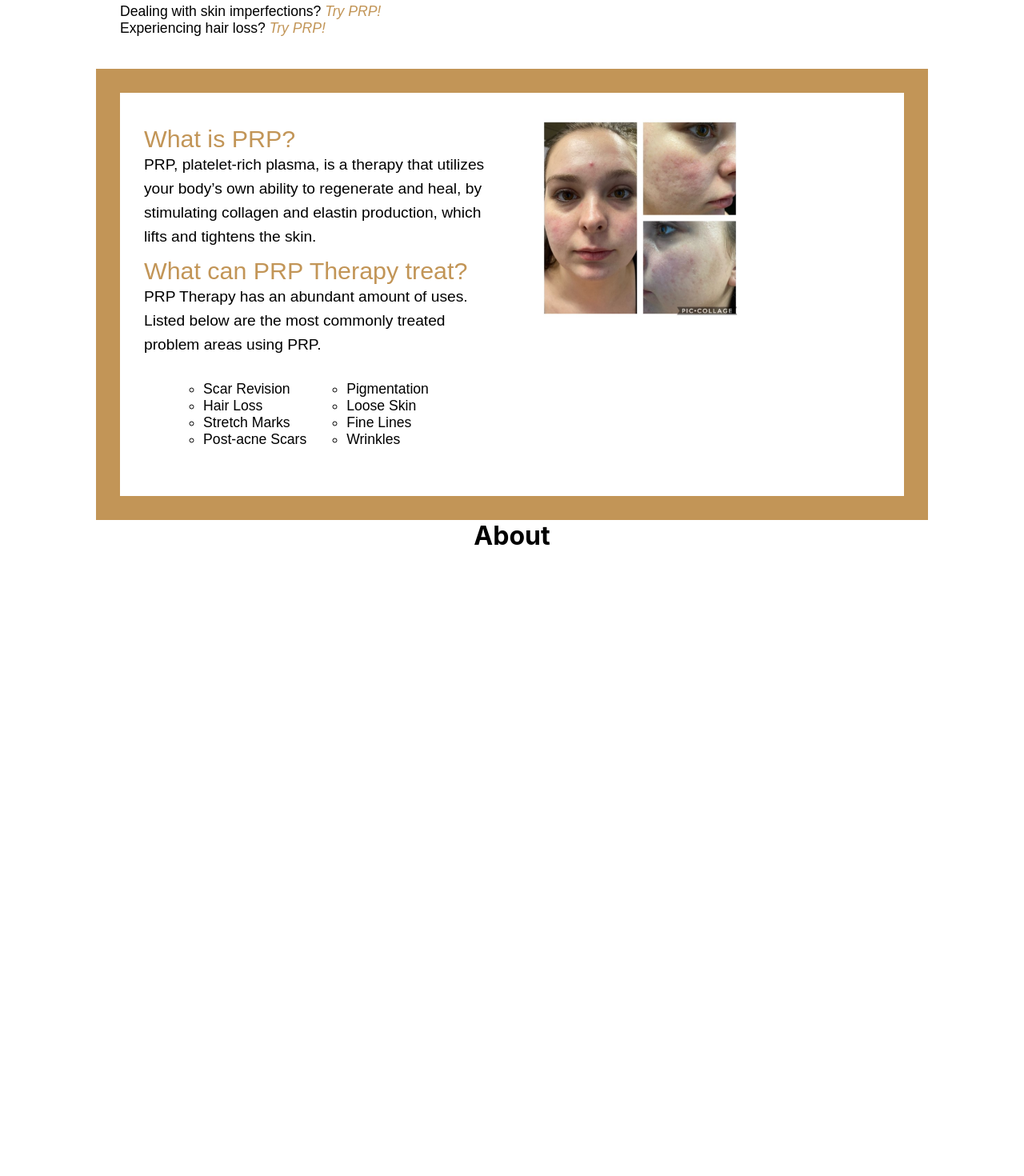
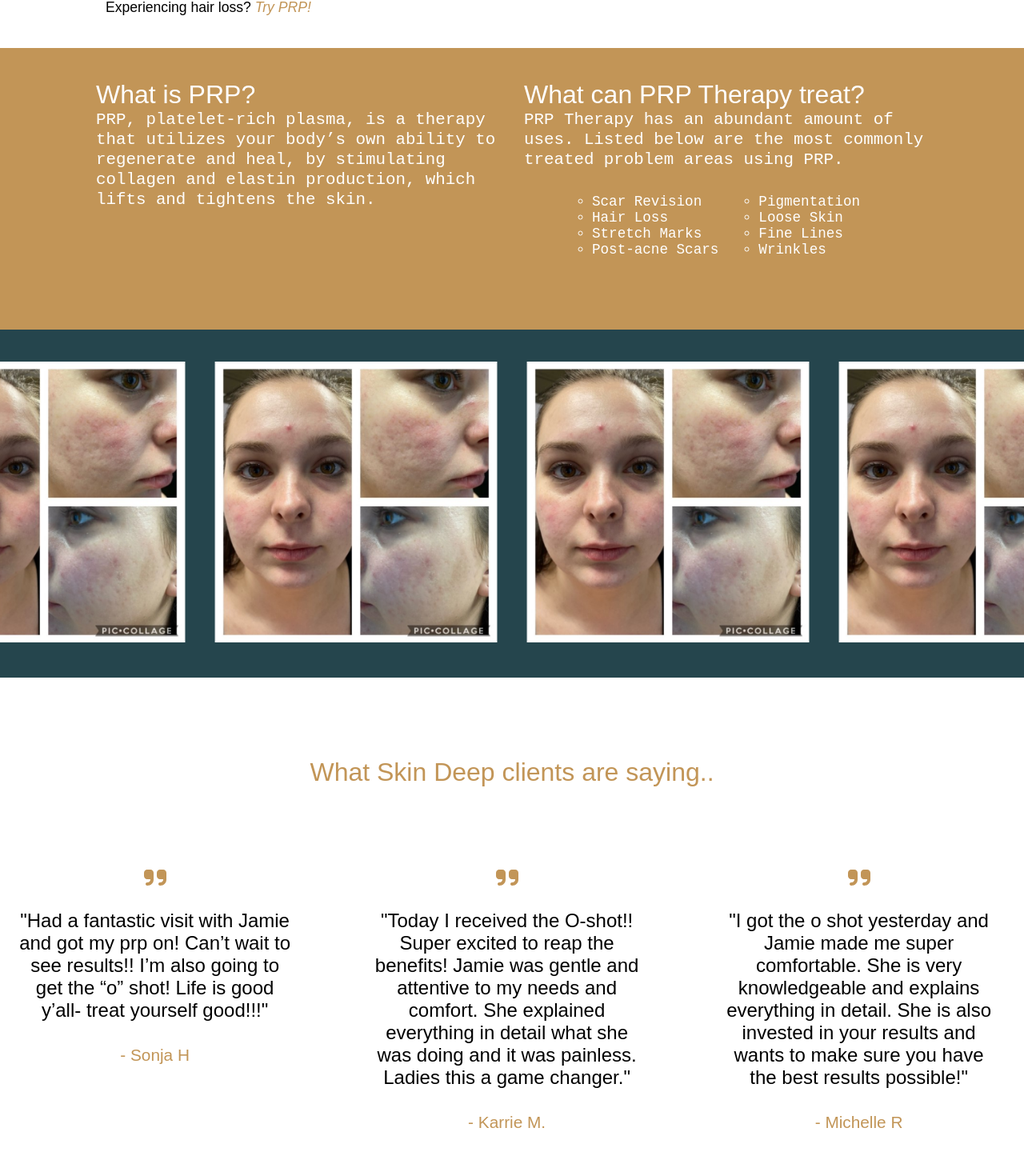
Before and after one commit to louieLouie117/skin-deep-app, a React (Create React App) app in the folder client/: page / in a window 1280 px wide. Shown: the part 708-2178 px from the top of the page at 80% size. Before the commit the page ends 1397 px from the top, so only its background shows below. Built offline with nearby package versions, Linux system fonts and the light colour scheme.

Commit message:
PRPandReviews

```diff
--- a/client/src/components/Menu.jsx
+++ b/client/src/components/Menu.jsx
@@ -1,14 +1,17 @@
 import React from 'react'
 
-const Menu = props => {
+const Menu = ({MenuHandler}) => {
+
+
   return (
     <div className='MenuContainer'>
         <ul>
-            <li>Home</li>
-            <li>PRP Services</li>
-            <li>About Skin Deep</li>
+            {/* <li>Home</li> */}
+            <li onClick={MenuHandler}>Home</li>
+            <li>Book Your Spot</li>
             <li>Contact Us</li>
-
+            {/* <li>About Skin Deep</li> */}
+            <li>More Health Services</li>
         </ul>
     </div>
   )
--- a/client/src/components/PRPServices.jsx
+++ b/client/src/components/PRPServices.jsx
@@ -5,16 +5,20 @@ const PRPServices = props => {
     <div className='PRPServices'>
 
       <header>
-      <h3>We are dedicated to helping you become the healthiest and most confident version of you.</h3>
+      <h3>Become the healthiest and most confident version of you.</h3>
         <p>Dealing with skin imperfections? <i>Try PRP!</i></p>
         <p>Experiencing hair loss? <i>Try PRP!</i></p>
       </header>
       <main>
         <section>
+          <div>
         <h2>What is PRP?</h2>
         <p>PRP, platelet-rich plasma, is a therapy that utilizes your body’s own ability to regenerate and heal, by stimulating collagen and elastin production, which lifts and tightens the skin. </p>
+        </div>
+        <div>
         <h2>What can PRP Therapy treat?</h2>
           <p>PRP Therapy has an abundant amount of uses. Listed below are the most commonly treated problem areas using PRP.</p>
+
           <ul>
           <div>
           <li>Scar Revision</li>
@@ -29,14 +33,25 @@ const PRPServices = props => {
           <li>Wrinkles</li>
           </div>
         </ul>
+        </div>
+
         </section>
+        <footer className='ImgFexGallery'>
+          <picture>
+            <img src="/img/assets/PRPResults1.png" alt="" />
+          </picture>
 
-        <section>
-        <picture>
-          <img src="/img/assets/PRPResults1.png" alt="" />
+          <picture>
+            <img src="/img/assets/PRPResults1.png" alt="" />
+          </picture>
+          <picture>
+            <img src="/img/assets/PRPResults1.png" alt="" />
+          </picture>
+          <picture>
+            <img src="/img/assets/PRPResults1.png" alt="" />
+          </picture>
+        </footer>
 
-          </picture>
-        </section>
         </main>
 
 
--- /dev/null
+++ b/client/src/components/Reviews.jsx
@@ -0,0 +1,47 @@
+import React from 'react'
+import { FontAwesomeIcon } from '@fortawesome/react-fontawesome'
+import { faQuoteRight } from '@fortawesome/free-solid-svg-icons'
+
+// import { solid, regular, brands, icon } from '@fortawesome/fontawesome-svg-core/import.macro' // <-- import styles to be used
+
+
+
+const Reviews = props => {
+
+  const quotesIcon = <FontAwesomeIcon icon={faQuoteRight} />
+
+
+  return (
+    <div className='ReviewsContainer'>
+      <h1>What Skin Deep clients are saying..</h1>
+      <ul className='ImgFexGallery'>
+
+      <li>
+          <h1>{quotesIcon}</h1>
+          <p>"Had a fantastic visit with Jamie and got my prp on! Can’t wait to see results!! I’m also going to get the “o” shot! Life is good y’all- treat yourself good!!!"</p>
+          <h2>- Sonja H</h2>
+        </li>
+
+        <li>
+        <h1>{quotesIcon}</h1>
+
+          <p>"Today I received the O-shot!! Super excited to reap the benefits! Jamie was gentle and attentive to my needs and comfort. She explained everything in detail what she was doing and it was painless. Ladies this a game changer."</p>
+          <h2>- Karrie M.</h2>
+        </li>
+
+
+        <li>
+        <h1>{quotesIcon}</h1>
+
+          <p>"I got the o shot yesterday and Jamie made me super comfortable. She is very knowledgeable and explains everything in detail. She is also invested in your results and wants to make sure you have the best results possible!"</p>
+          <h2>- Michelle R</h2>
+        </li>
+      </ul>
+
+
+    </div>
+  )
+}
+
+
+export default Reviews
--- a/client/src/modules/LandingPageStyles.css
+++ b/client/src/modules/LandingPageStyles.css
@@ -1,6 +1,19 @@
 .LandingPageContainer{
     display: grid;
 }
+
+.ImgFexGallery{
+    display: flex;
+    column-gap: 30px;
+    max-width: 99vw;
+    overflow: scroll;
+    /* padding-left: 30px; */
+}
+
+.ImgFexGallery::-webkit-scrollbar{
+    display: none;
+}
+
 
 .MainNavMenu{
     background: #25454D;
@@ -9,6 +22,9 @@
     padding: 15px 0;
     justify-items: center;
     align-items: center;
+    position: sticky;
+    top: 0;
+    z-index: 2;
 }
 
 .MainNavMenu img{
@@ -18,8 +34,8 @@
 
 
 .MainNavMenu img:first-of-type{
-    height: 30px;
-    width: 50px;
+    height: 25px;
+    width: 45px;
 }
 
 .MenuContainer{
@@ -31,6 +47,8 @@
     position: absolute;
     top: 90px;
     z-index: 3;
+    position: fixed;
+    top: 80px;
 
 }
 
@@ -117,7 +135,6 @@
 
 
 .PRPServices{
-    max-width: 65em;
     display: grid;
     justify-content: left;
     text-align: left;
@@ -127,14 +144,20 @@
 
 
 .PRPServices>header{
+    max-width: 65em;
+    justify-self: center;
     display: grid;
     padding: 30px;
 
 }
 
 .PRPServices>header h3{
-    font: 2.2em sans-serif;
+    font: 2.5em sans-serif;
 }
+
+/* .PRPServices>header h3 strong{
+    color: #C29557;
+} */
 .PRPServices>header p{
     font: 1.1em sans-serif;
 }
@@ -146,36 +169,48 @@
 .PRPServices>main{
     display: grid;
     background-color: #C29557;
-    padding: 30px;
+    /* padding: 30px; */
     row-gap: 30px;
+    width: 100vw;
 
 }
 
 .PRPServices>main section{
-    background: white;
     padding: 30px;
+    display: grid;
+    row-gap: 20px;
+    max-width: 65em;
+    justify-self: center;
+
 
 }
 
 .PRPServices>main section h2{
-    font: 1.9em sans-serif;
-    color: #C29557;
+    font: 2em sans-serif;
+    color: white;
     padding-top: 10px;
 }
 
 .PRPServices>main section p{
-    font: 1.2em sans-serif;
-    color: black;
-    line-height: 30px;
-}
+    font: 1.3em sans-serif;
+    color: white;
+    line-height: 25px;
+    /* font-family: Arial, Helvetica, sans-serif; */
+    font-family: 'Courier New', Courier, monospace;
+    }
 
-.PRPServices>main section picture img{
-    max-width: 260px;
+    .PRPServices>main footer{
+    background-color: #25454D;
+    padding: 40px;
+
+    }
+
+.PRPServices>main footer picture img{
+    max-width: 360px;
 }
 
 
 .PRPServices>main ul {
-    background: white;
    margin: 0;
     padding: 30px;
     justify-self: center;
@@ -183,13 +218,60 @@
 }
 
 .PRPServices>main ul li{
-    color: black;
+    color: white;
     list-style-type: circle;
+    font-family: 'Courier New', Courier, monospace;
+
 }
 
 .PRPServices main h1, .PRPServices main h2{
     color: white;
     font: 1.5em sans-serif;
+}
+
+
+/* Review component */
+
+.ReviewsContainer{
+    margin-top: 70px;
+    display: grid;
+}
+
+.ReviewsContainer>h1{
+    color: #C29557;
+    font-family: 'Gill Sans', 'Gill Sans MT', Calibri, 'Trebuchet MS', sans-serif;
+    font-weight: lighter;
+    font: 2em sans-serif;
+    margin: 30px;
+}
+
+/* .ReviewsContainer>ul{
+    justify-content: center;
+} */
+
+.ReviewsContainer>ul li p{
+    font: 1.5em sans-serif;
+}
+
+.ReviewsContainer>ul li h2{
+    color: #C29557;
+    font: 1.3em sans-serif;
+    margin: 30px;
+
+}
+
+.ReviewsContainer>ul li{
+    max-width: 350px;
+    min-width: 350px;
+    padding: 30px;
+
+}
+
+.ReviewsContainer>ul li h1 {
+    font: 2em sans-serif;
+    color: #C29557;
+    margin: 20px;
+
 }
 
 
@@ -213,10 +295,20 @@
         column-gap: 50px;
     }
 
-.PRPServices>main{
-    display: grid;
-    grid-template-columns: 1fr 1fr;
+
+
+    .PRPServices>main section{
+        display: grid;
+        grid-template-columns: 1fr 1fr ;
+        column-gap: 30px;
+        justify-items: center;
+    }
+
+.ImgFexGallery{
+    justify-content: center;
 }
 
 
+
+
 }
--- a/client/src/views/LandingPage.jsx
+++ b/client/src/views/LandingPage.jsx
@@ -8,6 +8,7 @@ import LandingPageStyles from '../modules/LandingPageStyles.css'
 
 import { useState } from 'react'
 import HeroBanner from '../components/HeroBanner'
+import Reviews from '../components/Reviews'
 
 
 
@@ -18,7 +19,7 @@ const LandingPage = props => {
 
   const [mainMenu, setMainMenu] = useState(false);
 
-  const NavHandler = (e) => {
+  const MenuHandler = (e) => {
     console.log("Nav Handler was called",e)
     if(mainMenu === false){
       setMainMenu(true)
@@ -38,12 +39,12 @@ const LandingPage = props => {
         {/* <NavMenu></NavMenu> */}
 
         <nav className='MainNavMenu'>
-          <img src="/img/assets/MenuIcon.png" alt="" onClick={(e)=> NavHandler(e)} />
+          <img src="/img/assets/MenuIcon.png" alt="" onClick={(e)=> MenuHandler(e)} />
           <img src="/img/assets/LogoImg.png" alt="" />
         </nav>
 
         <div style={{ display: mainMenu ? "grid": "none"}}>
-          <Menu></Menu>
+          <Menu MenuHandler={MenuHandler}></Menu>
         </div>
 
         <HeroBanner></HeroBanner>
@@ -51,6 +52,7 @@ const LandingPage = props => {
         <PRPServices></PRPServices>
         {/* <PRPHeader></PRPHeader> */}
 
+        <Reviews></Reviews>
         <About></About>
 
     </div>
```
